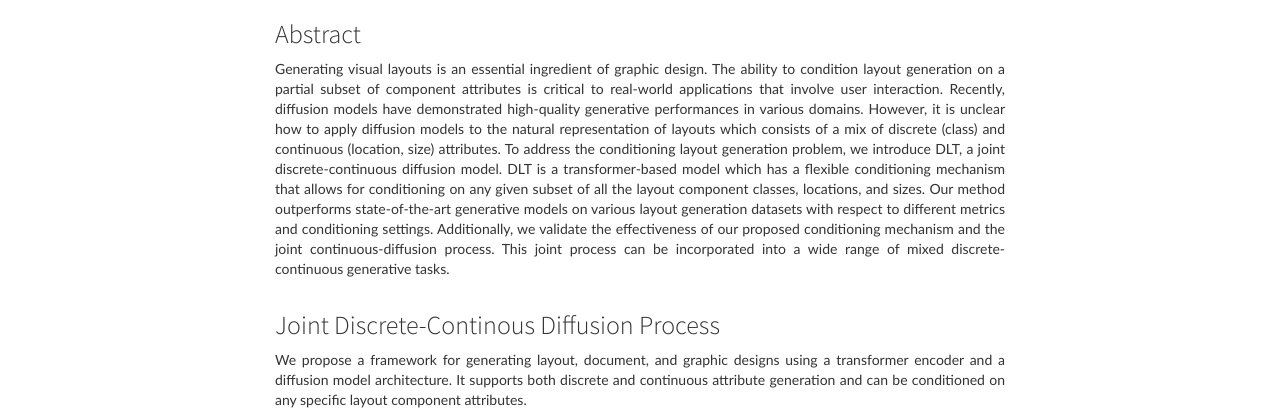
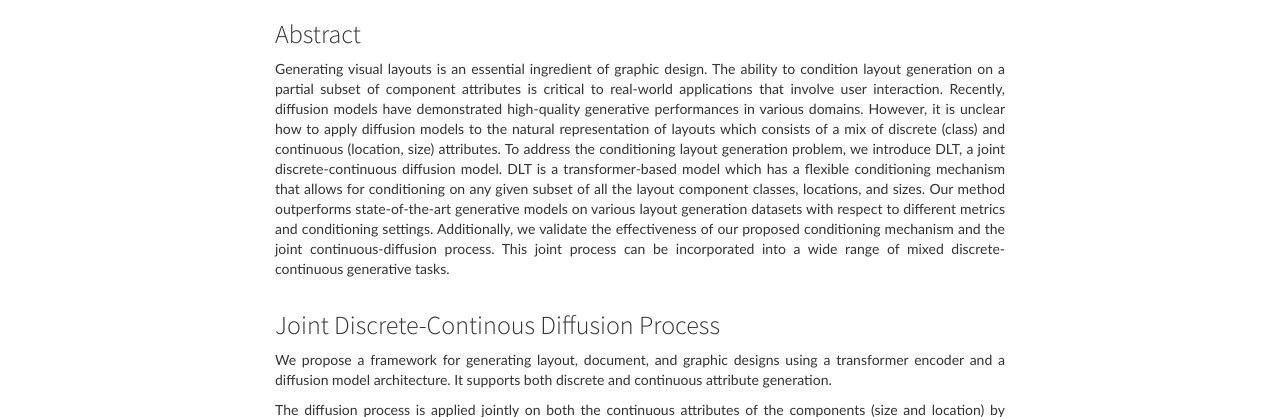
Before and after one commit to wix-incubator/DLT, a plain HTML site: page index.html in a window 1280 px wide. Shown: the part 346-763 px from the top of the page. Drawn offline with nearby package versions, Linux system fonts and the light colour scheme; some packages are replaced by stand-ins of ours; a script that the page names is missing.

Commit message:
minor text fix

```diff
--- a/index.html
+++ b/index.html
@@ -126,7 +126,7 @@
         <div class="row">
             <div class="col-md-8 col-md-offset-2">
                 <h3>Joint Discrete-Continous Diffusion Process</h3>
-                <p class="text-justify"> We propose a framework for generating layout, document, and graphic designs using a transformer encoder and a diffusion model architecture. It supports both discrete and continuous attribute generation and can be conditioned on any specific layout component attributes. </p>
+                <p class="text-justify"> We propose a framework for generating layout, document, and graphic designs using a transformer encoder and a diffusion model architecture. It supports both discrete and continuous attribute generation. </p>
                 <p class="text-justify"> The diffusion process is applied jointly on both the continuous attributes of the components (size and location) by adding a small Gaussian noise, and on the discrete  attributes of the components (class) by adding a noise that adds a mass to the Mask class. The reverse diffusion model can be conditioned on any given subset of the attributes.</p>
                 <p class="text-center">
                     <a href="./images/diff.png" data-lightbox="gallery">
```
